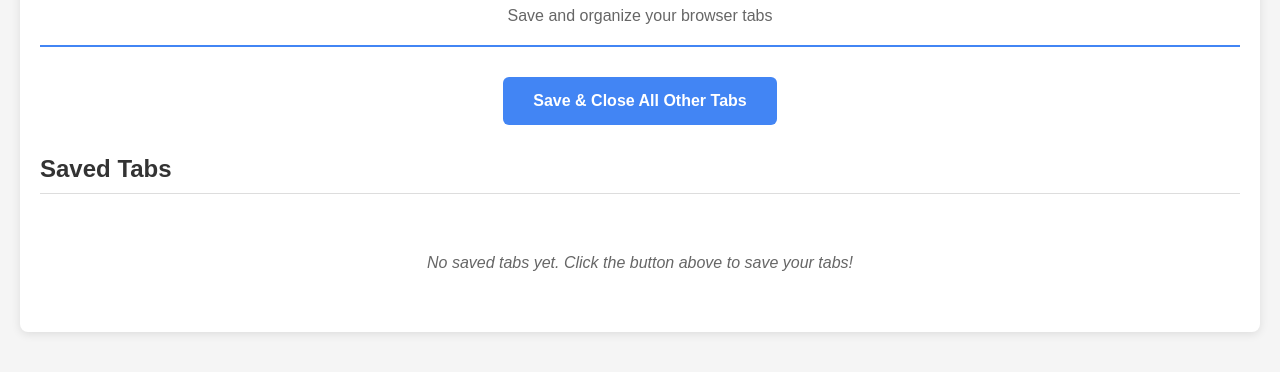
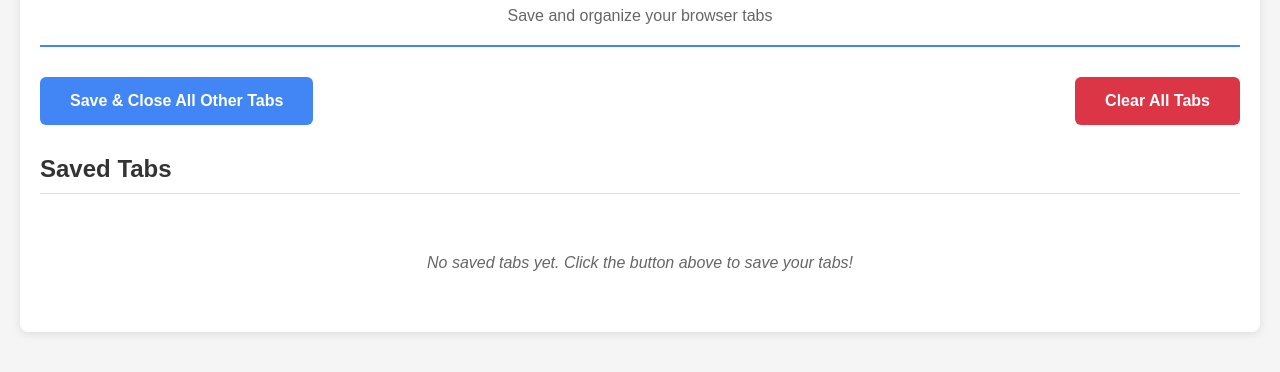
Before and after one commit to azye/tabstash, a browser extension: page tab.html in a window 1280 px wide. Shown: the part 88-460 px from the top of the page. Drawn offline with Linux system fonts and the light colour scheme.

Commit message:
Add clear all tabs functionality and improve button layout
- Left-align save button using flexbox layout
- Add right-aligned clear all tabs button with red styling
- Implement clearAllTabs() function to remove all saved tabs
- Update button section styling for better UX

```diff
--- a/background.js
+++ b/background.js
@@ -60,7 +60,8 @@ function openTabManager() {
       // No extension tab exists, create new one
       chrome.tabs.create({
         url: chrome.runtime.getURL('tab.html'),
-        active: true
+        active: true,
+        pinned: true,
       });
     }
   });
--- a/tab.html
+++ b/tab.html
@@ -33,8 +33,10 @@
       color: #666;
       margin: 10px 0 0 0;
     }
-    .save-section {
-      text-align: center;
+    .button-section {
+      display: flex;
+      justify-content: space-between;
+      align-items: center;
       margin-bottom: 30px;
     }
     .save-btn {
@@ -50,6 +52,20 @@
     }
     .save-btn:hover {
       background-color: #3367d6;
+    }
+    .clear-btn {
+      padding: 15px 30px;
+      background-color: #dc3545;
+      color: white;
+      border: none;
+      border-radius: 6px;
+      cursor: pointer;
+      font-size: 16px;
+      font-weight: bold;
+      transition: background-color 0.3s;
+    }
+    .clear-btn:hover {
+      background-color: #c82333;
     }
     .saved-tabs-section {
       margin-top: 30px;
@@ -126,8 +142,9 @@
       <p>Save and organize your browser tabs</p>
     </div>
 
-    <div class="save-section">
+    <div class="button-section">
       <button class="save-btn" id="saveAllTabs">Save & Close All Other Tabs</button>
+      <button class="clear-btn" id="clearAllTabs">Clear All Tabs</button>
     </div>
 
     <div class="saved-tabs-section">
--- a/tab.js
+++ b/tab.js
@@ -1,8 +1,10 @@
 document.addEventListener('DOMContentLoaded', () => {
   const saveBtn = document.getElementById('saveAllTabs');
+  const clearBtn = document.getElementById('clearAllTabs');
   const tabList = document.getElementById('tabList');
 
   saveBtn.addEventListener('click', saveAndCloseAllTabs);
+  clearBtn.addEventListener('click', clearAllTabs);
   loadSavedTabs();
 
   function saveAndCloseAllTabs() {
@@ -36,6 +38,22 @@ document.addEventListener('DOMContentLoaded', () => {
             showMessage(`Saved ${otherTabs.length} tabs successfully!`);
           });
         });
+      });
+    });
+  }
+
+  function clearAllTabs() {
+    chrome.storage.local.get(['savedTabs'], (result) => {
+      const savedTabs = result.savedTabs || [];
+
+      if (savedTabs.length === 0) {
+        showMessage('No saved tabs to clear!');
+        return;
+      }
+
+      chrome.storage.local.set({ savedTabs: [] }, () => {
+        loadSavedTabs();
+        showMessage(`Cleared ${savedTabs.length} saved tabs!`);
       });
     });
   }
```
